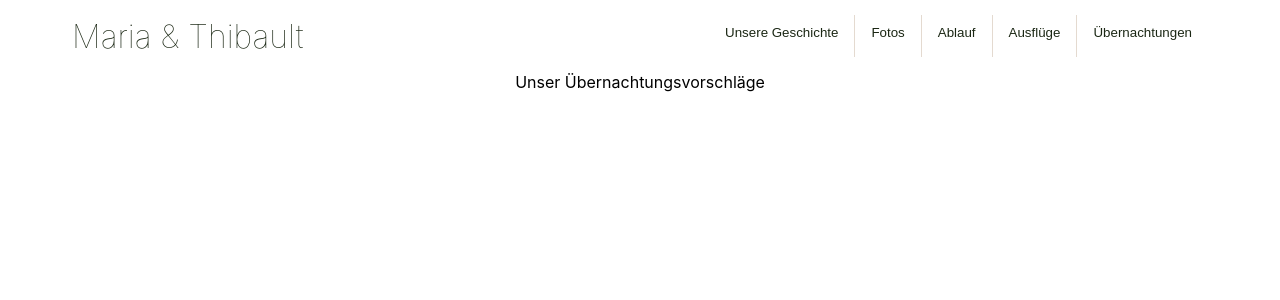
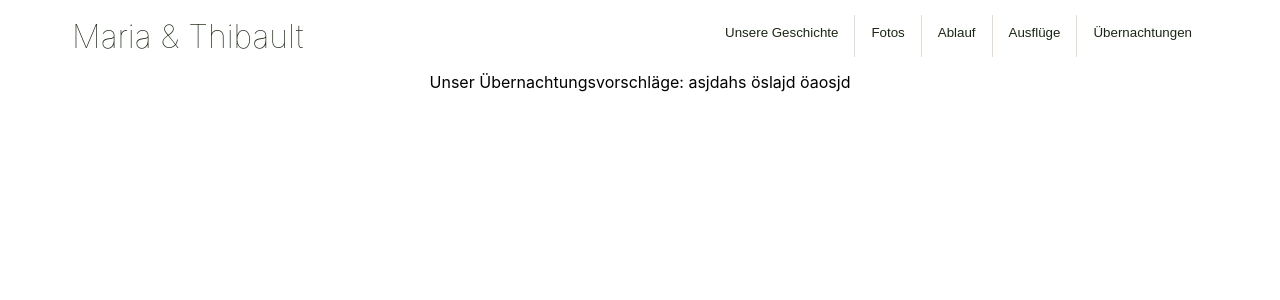
Before and after one commit to Dobherrmann/wedding, a React (Create React App) app: page /Sleep in a window 1280 px wide. Shown: the top 300 px of the page. Built offline with nearby package versions, Linux system fonts and the light colour scheme.

Commit message:
Update Sleep.js

```diff
--- a/src/pages/Sleep.js
+++ b/src/pages/Sleep.js
@@ -8,7 +8,10 @@ class Sleep extends Component {
     render() {
         return (
             <div>
-                Unser Übernachtungsvorschläge
+                Unser Übernachtungsvorschläge:
+                asjdahs
+                öslajd
+                öaosjd
             </div>
         );
     }
```
